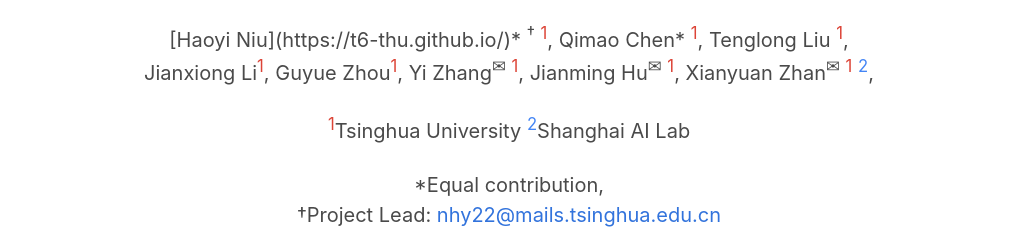
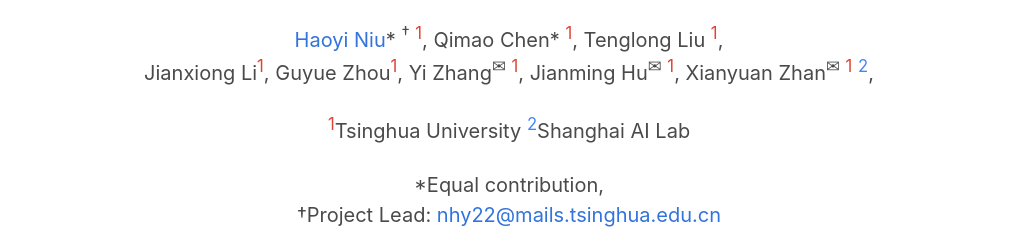
Before and after one commit to t6-thu/xTED, a plain HTML site: page index.html in a window 1280 px wide. Shown: the part 193-423 px from the top of the page, without its empty margins (131-1149 px from the left). Drawn offline with nearby package versions, Linux system fonts and the light colour scheme; some icons are missing; a web font is replaced by a local one.

Commit message:
Update index.html

```diff
--- a/index.html
+++ b/index.html
@@ -58,7 +58,7 @@ Diffusion-Based Trajectory Editing">
             </h2>
 
             <div class="is-size-5 publication-authors">
-                <span class="author-block">[Haoyi Niu](https://t6-thu.github.io/)* <sup>†</sup> <sup style="color:#DC4437;">1</sup>,</span>
+                <span class="author-block"><a href="https://t6-thu.github.io/" target="_blank">Haoyi Niu</a>* <sup>†</sup> <sup style="color:#DC4437;">1</sup>,</span>
                 <span class="author-block">Qimao Chen* <sup style="color:#DC4437;">1</sup>,</span>
                 <span class="author-block">Tenglong Liu <sup style="color:#DC4437;">1</sup>,</span><br>
                 <span class="author-block">Jianxiong Li<sup style="color:#DC4437;">1</sup>,</span>
```
